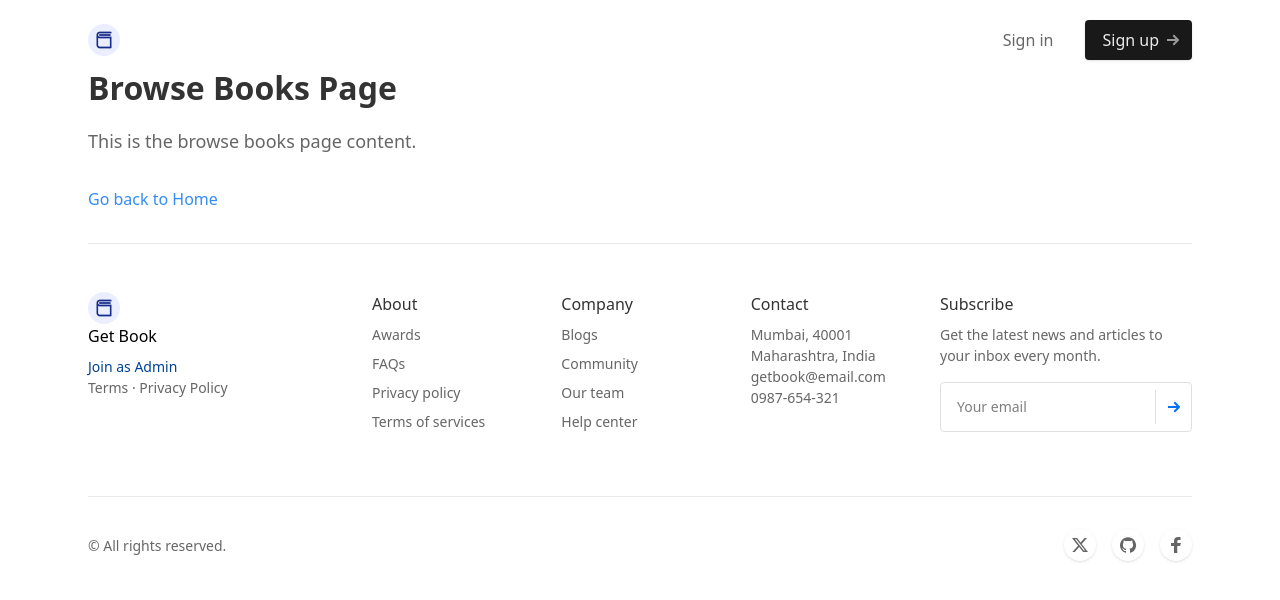
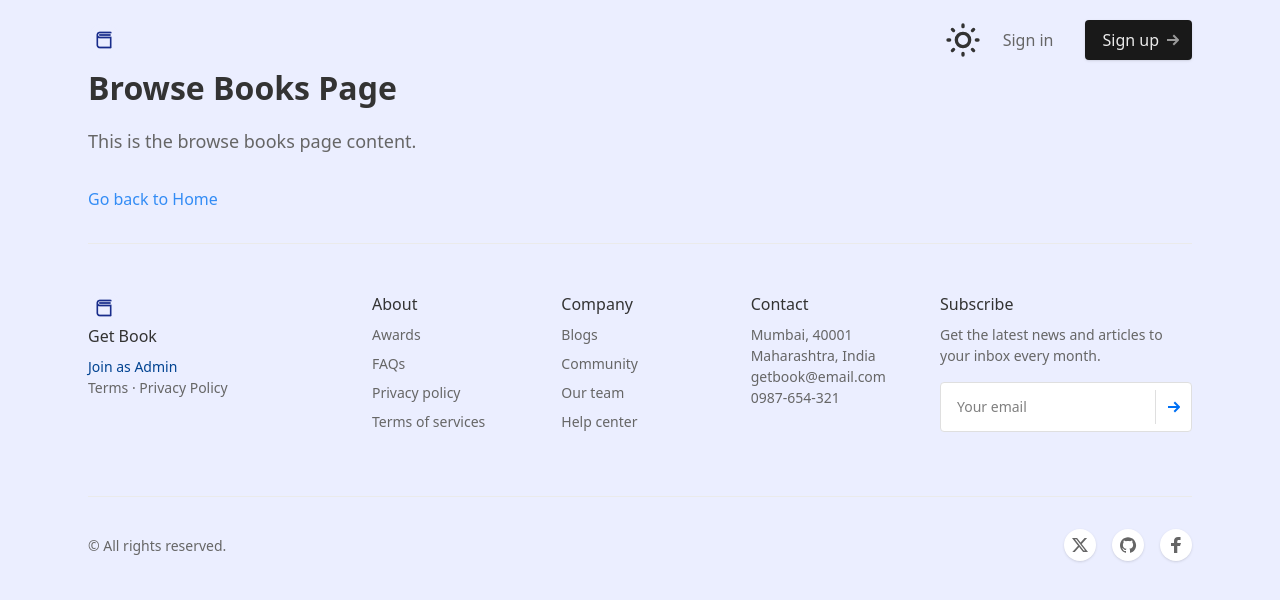
Before and after one commit to belhyto/GetBook, a Next.js app: page /browse-books in a window 1280 px wide. Shown: the top 600 px of the page. Built offline with nearby package versions, Linux system fonts and the light colour scheme.

Commit message:
Commit changes- Added night mode

```diff
--- a/app/layout.tsx
+++ b/app/layout.tsx
@@ -4,6 +4,7 @@
 
 import Header from '@/components/ui/header'
 import Banner from '@/components/banner'
+
 
 const inter = Inter({
   subsets: ['latin'],
--- /dev/null
+++ b/components/ThemeToggle.tsx
@@ -0,0 +1,50 @@
+import React, { useState } from 'react';
+import './hero.css'; // Import CSS file for styling
+
+const ThemeToggle = () => {
+    const [darkMode, setDarkMode] = useState(false);
+
+    const toggleDarkMode = () => {
+      setDarkMode(!darkMode);
+      localStorage.setItem('darkMode', JSON.stringify(!darkMode));
+      document.documentElement.classList.toggle('dark', !darkMode);
+    };
+
+  return (
+    <button onClick={toggleDarkMode} className="theme-toggle">
+      {darkMode ? (
+        <svg
+          xmlns="http://www.w3.org/2000/svg"
+          fill="none"
+          viewBox="0 0 24 24"
+          stroke="currentColor"
+          className="w-8 h-8 md:w-10 md:h-10"
+        >
+          <path
+            strokeLinecap="round"
+            strokeLinejoin="round"
+            strokeWidth={2}
+            d="M20.354 15.354A9 9 0 018.646 3.646 9.003 9.003 0 0012 21a9.003 9.003 0 008.354-5.646z"
+          />
+        </svg>
+      ) : (
+        <svg
+          xmlns="http://www.w3.org/2000/svg"
+          fill="none"
+          viewBox="0 0 24 24"
+          stroke="currentColor"
+          className="w-8 h-8 md:w-10 md:h-10"
+        >
+          <path
+            strokeLinecap="round"
+            strokeLinejoin="round"
+            strokeWidth={2}
+            d="M12 3v1m0 16v1m9-9h-1M4 12H3m15.364 6.364l-.707-.707M6.343 6.343l-.707-.707m12.728 0l-.707.707M6.343 17.657l-.707.707M16 12a4 4 0 11-8 0 4 4 0 018 0z"
+          />
+        </svg>
+      )}
+    </button>
+  );
+};
+
+export default ThemeToggle;
--- a/components/find-a-book.tsx
+++ b/components/find-a-book.tsx
@@ -3,7 +3,7 @@
 
 export default function FindABook() {
   return (
-    <section className="relative bg-gray-100 py-20">
+    <section className="relative">
       <div className="max-w-6xl mx-auto px-4 sm:px-6">
         <div className="grid grid-cols-1 md:grid-cols-2 gap-10 items-center">
           {/* Text content */}
--- a/components/hero.css
+++ b/components/hero.css
@@ -8,3 +8,43 @@
   display: block;
   margin: 0 auto;
 }
+.theme-toggle {
+  background-color: transparent;
+  border: none;
+  cursor: pointer;
+  outline: none;
+}
+/* hero.css */
+
+/* Define the default styles for the light theme */
+body {
+  background-color: #EBEEFF;
+  color: #333;
+}
+
+/* Define the styles for the dark theme */
+.dark body {
+  background-color: #333;
+  color: #40ACDE;
+}
+
+/* Define other styles for the light and dark themes */
+.dark h1 {
+  color: #fff;
+}
+.dark h4 {
+  color: #000000;
+}
+.dark h2 {
+  color: #40ACDE;
+}
+.dark p {
+  color: #bac4c9;
+}
+/* … */
+.dark .h1 {
+  color: #000000;
+}
+.dark h6 {
+  color: #d1d1d1;
+}
--- a/components/hero.tsx
+++ b/components/hero.tsx
@@ -25,6 +25,7 @@
   });
 
   return (
+
     <section className="relative">
 
       {/* Illustration behind hero content */}
@@ -87,6 +88,7 @@
         </div>
 
       </div>
+
     </section>
   );
 }
--- a/components/testimonials.tsx
+++ b/components/testimonials.tsx
@@ -42,9 +42,7 @@
                 {/* Testimonial */}
                 <div className="text-center px-12 py-8 pt-20 mx-4 md:mx-0 col-span-1">
                   <div className="absolute top-0 -mt-8 left-1/2 transform -translate-x-1/2">
-                    <svg className="absolute top-0 right-0 -mt-3 -mr-8 w-16 h-16 fill-current text-blue-500" viewBox="0 0 64 64" aria-hidden="true" xmlns="http://www.w3.org/2000/svg">
-                      <path d="M37.89 58.338c-2.648-5.63-3.572-10.045-2.774-13.249.8-3.203 8.711-13.383 23.737-30.538l2.135.532c-6.552 10.033-10.532 17.87-11.939 23.515-.583 2.34.22 6.158 2.41 11.457l-13.57 8.283zm-26.963-6.56c-2.648-5.63-3.572-10.046-2.773-13.25.799-3.203 8.71-13.382 23.736-30.538l2.136.533c-6.552 10.032-10.532 17.87-11.94 23.515-.583 2.339.22 6.158 2.41 11.456l-13.57 8.283z" />
-                    </svg>
+
                     <Image className="relative rounded-full" src={TestimonialImage} width={96} height={96} alt="Testimonial 01" />
                   </div>
                   <blockquote className="text-xl font-medium mb-4">
@@ -72,9 +70,7 @@
                 {/* Testimonial */}
                 <div className="text-center px-12 py-8 pt-20 mx-4 md:mx-0 col-span-1">
                   <div className="absolute top-0 -mt-8 left-1/2 transform -translate-x-1/2">
-                    <svg className="absolute top-0 right-0 -mt-3 -mr-8 w-16 h-16 fill-current text-blue-500" viewBox="0 0 64 64" aria-hidden="true" xmlns="http://www.w3.org/2000/svg">
-                      <path d="M37.89 58.338c-2.648-5.63-3.572-10.045-2.774-13.249.8-3.203 8.711-13.383 23.737-30.538l2.135.532c-6.552 10.033-10.532 17.87-11.939 23.515-.583 2.34.22 6.158 2.41 11.457l-13.57 8.283zm-26.963-6.56c-2.648-5.63-3.572-10.046-2.773-13.25.799-3.203 8.71-13.382 23.736-30.538l2.136.533c-6.552 10.032-10.532 17.87-11.94 23.515-.583 2.339.22 6.158 2.41 11.456l-13.57 8.283z" />
-                    </svg>
+
                     <Image className="relative rounded-full" src={TestimonialImage} width={96} height={96} alt="Testimonial 01" />
                   </div>
                   <blockquote className="text-xl font-medium mb-4">
@@ -102,9 +98,7 @@
                 {/* Testimonial */}
                 <div className="text-center px-12 py-8 pt-20 mx-4 md:mx-0 col-span-1">
                   <div className="absolute top-0 -mt-8 left-1/2 transform -translate-x-1/2">
-                    <svg className="absolute top-0 right-0 -mt-3 -mr-8 w-16 h-16 fill-current text-blue-500" viewBox="0 0 64 64" aria-hidden="true" xmlns="http://www.w3.org/2000/svg">
-                      <path d="M37.89 58.338c-2.648-5.63-3.572-10.045-2.774-13.249.8-3.203 8.711-13.383 23.737-30.538l2.135.532c-6.552 10.033-10.532 17.87-11.939 23.515-.583 2.34.22 6.158 2.41 11.457l-13.57 8.283zm-26.963-6.56c-2.648-5.63-3.572-10.046-2.773-13.25.799-3.203 8.71-13.382 23.736-30.538l2.136.533c-6.552 10.032-10.532 17.87-11.94 23.515-.583 2.339.22 6.158 2.41 11.456l-13.57 8.283z" />
-                    </svg>
+
                     <Image className="relative rounded-full" src={TestimonialImage} width={96} height={96} alt="Testimonial 01" />
                   </div>
                   <blockquote className="text-xl font-medium mb-4">
--- a/components/ui/header.tsx
+++ b/components/ui/header.tsx
@@ -6,6 +6,7 @@
 import Logo from './logo'
 import Dropdown from '@/components/utils/dropdown'
 import MobileMenu from './mobile-menu'
+import ThemeToggle from '@/components/ThemeToggle'; // Updated import path
 
 export default function Header() {
 
@@ -35,7 +36,9 @@
           {/* Desktop navigation */}
           <nav className="hidden md:flex md:grow">
             {/* Desktop sign in links */}
+
             <ul className="flex grow justify-end flex-wrap items-center">
+            <ThemeToggle />
               <li>
                 <Link href="/signin" className="font-medium text-gray-600 hover:text-gray-900 px-5 py-3 flex items-center transition duration-150 ease-in-out">Sign in</Link>
               </li>
--- a/package.json
+++ b/package.json
@@ -18,6 +18,7 @@
     "aos": "^3.0.0-beta.6",
     "font-awesome": "^4.7.0",
     "next": "^14.1.4",
+    "next-themes": "^0.3.0",
     "react": "18.2.0",
     "react-dom": "18.2.0",
     "sharp": "^0.33.3",
--- a/tailwind.config.js
+++ b/tailwind.config.js
@@ -1,5 +1,6 @@
 /** @type {import('tailwindcss').Config} */
 module.exports = {
+
   content: [
     './app/**/*.{js,ts,jsx,tsx}',
     './pages/**/*.{js,ts,jsx,tsx}',
@@ -130,4 +131,8 @@
   plugins: [
     require('@tailwindcss/forms'),
   ],
+  experimental: {
+    darkModeVariant: true
+  },
+  dark: 'class'
 };
```
Also changed, not shown: components/Bookfeatures.tsx (line endings or trailing spaces), 1 other file (tests, documents, lock files or other folders).
